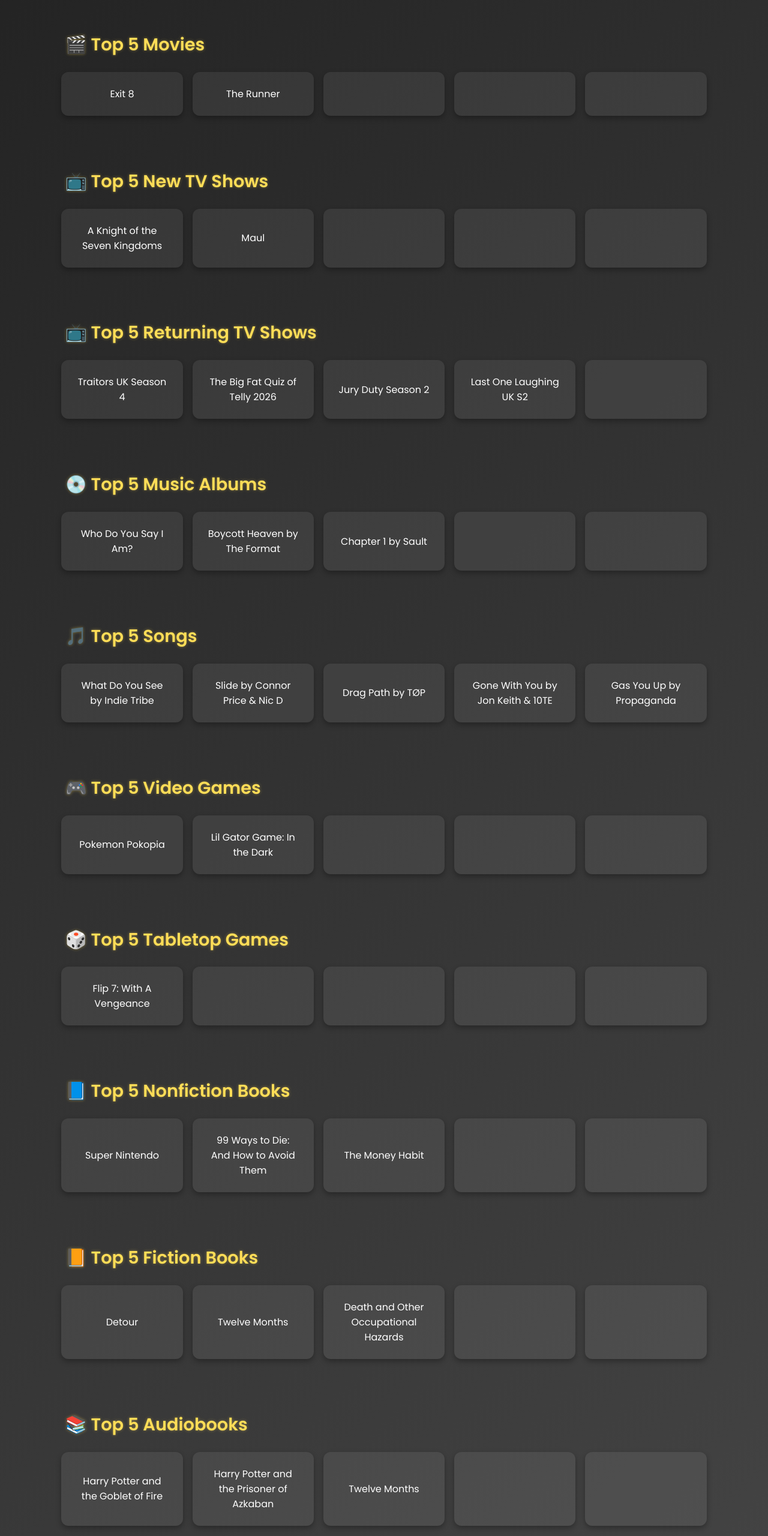
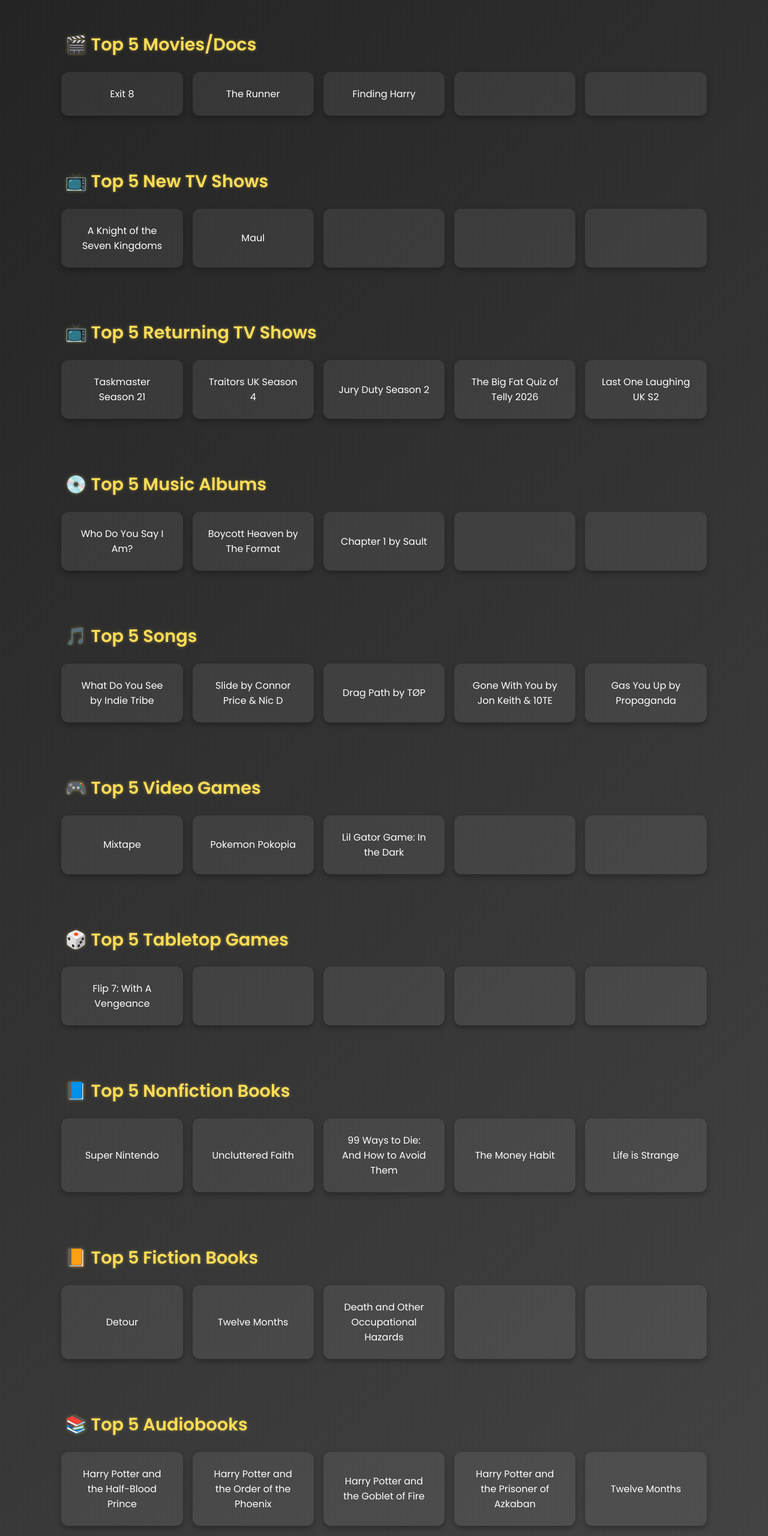
Before and after one commit to Esdidubs/top2026, a plain HTML site: page index.html in a window 1280 px wide. Shown: the part 220-2780 px from the top of the page at 60% size. Drawn offline with Linux system fonts and the light colour scheme.

Commit message:
Update movie and TV show listings and footer date

```diff
--- a/index.html
+++ b/index.html
@@ -16,11 +16,11 @@
     <main>
         <!-- Movies -->
         <section class="category">
-            <h2>🎬 Top 5 Movies</h2>
+            <h2>🎬 Top 5 Movies/Docs</h2>
             <div class="card-grid">
                 <div class="card">Exit 8</div>
                 <div class="card">The Runner</div>
-                <div class="card"></div>
+                <div class="card">Finding Harry</div>
                 <div class="card"></div>
                 <div class="card"></div>
             </div>
@@ -42,11 +42,11 @@
         <section class="category">
             <h2>📺 Top 5 Returning TV Shows</h2>
             <div class="card-grid">
+                <div class="card">Taskmaster Season 21</div>
                 <div class="card">Traitors UK Season 4</div>
+                <div class="card">Jury Duty Season 2</div>
                 <div class="card">The Big Fat Quiz of Telly 2026</div>
-                <div class="card">Jury Duty Season 2</div>
                 <div class="card">Last One Laughing UK S2</div>
-                <div class="card"></div>
             </div>
         </section>
 
@@ -78,9 +78,9 @@
         <section class="category">
             <h2>🎮 Top 5 Video Games</h2>
             <div class="card-grid">
+                <div class="card">Mixtape</div>
                 <div class="card">Pokemon Pokopia</div>
                 <div class="card">Lil Gator Game: In the Dark</div>
-                <div class="card"></div>
                 <div class="card"></div>
                 <div class="card"></div>
             </div>
@@ -115,10 +115,10 @@
             <h2>📘 Top 5 Nonfiction Books</h2>
             <div class="card-grid">
                 <div class="card">Super Nintendo</div>
+                <div class="card">Uncluttered Faith</div>
                 <div class="card">99 Ways to Die: And How to Avoid Them</div>
                 <div class="card">The Money Habit</div>
-                <div class="card"></div>
-                <div class="card"></div>
+                <div class="card">Life is Strange</div>
             </div>
         </section>
 
@@ -138,18 +138,18 @@
         <section class="category">
             <h2>📚 Top 5 Audiobooks</h2>
             <div class="card-grid">
+                <div class="card">Harry Potter and the Half-Blood Prince</div>
+                <div class="card">Harry Potter and the Order of the Phoenix</div>
                 <div class="card">Harry Potter and the Goblet of Fire</div>
                 <div class="card">Harry Potter and the Prisoner of Azkaban</div>
                 <div class="card">Twelve Months</div>
-                <div class="card"></div>
-                <div class="card"></div>
             </div>
         </section>
 
     </main>
 
     <footer>
-        <p>Updated April 2026</p>
+        <p>Updated May 2026</p>
     </footer>
 
 </body>
```
